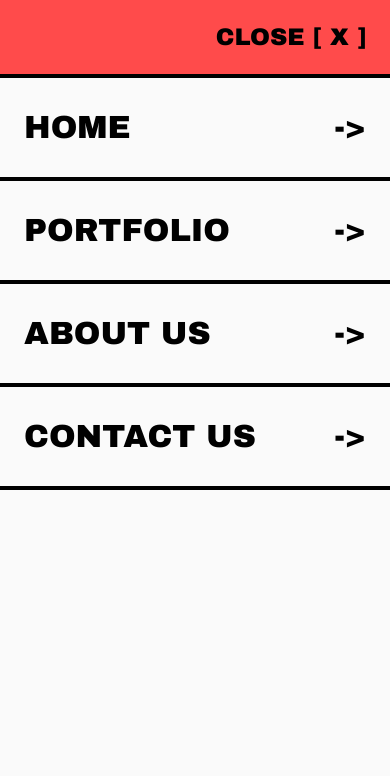
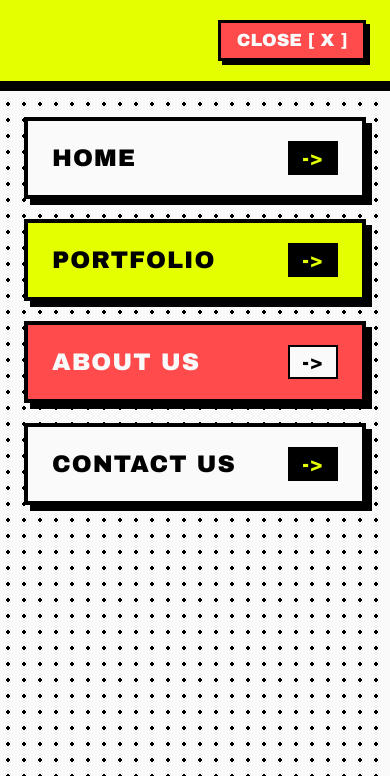
Before and after one commit to anshwatts/editkaro, a plain HTML site: page about.html in a window 390 px wide. Both pictures are taken after a click on the button "MENU". Shown: the top 776 px of the page. Drawn offline with Linux system fonts and the light colour scheme.

Commit message:
menu fixed

```diff
--- a/about.html
+++ b/about.html
@@ -53,7 +53,7 @@
                 <div class="team-card brutal-card">
                     <img class="member-image" src="221.jpg" alt="Ansh Watts">
                     <div class="member-info">
-                        <h3 class="member-name">Ansh Watts</h3>
+                        <h3 class="member-name">Shrikant Tiwari</h3>
                         <p class="member-role">Founder & Lead Editor</p>
                     </div>
                 </div>
--- a/script.js
+++ b/script.js
@@ -143,15 +143,18 @@ const overlayLinks = document.querySelectorAll('.overlay-link');
 if (mobileMenuBtn && mobileOverlay && closeOverlayBtn) {
     mobileMenuBtn.addEventListener('click', () => {
         mobileOverlay.classList.add('open');
+        document.body.style.overflow = 'hidden';
     });
 
     closeOverlayBtn.addEventListener('click', () => {
         mobileOverlay.classList.remove('open');
+        document.body.style.overflow = '';
     });
 
     overlayLinks.forEach(link => {
         link.addEventListener('click', () => {
             mobileOverlay.classList.remove('open');
+            document.body.style.overflow = '';
         });
     });
 }
--- a/style.css
+++ b/style.css
@@ -487,9 +487,13 @@ body {
         inset: 0;
         z-index: 9999999;
         background-color: #FAFAFA;
+        background-image: radial-gradient(#000 15%, transparent 15%);
+        background-size: 16px 16px;
         flex-direction: column;
+        justify-content: flex-start;
         transform: translateX(100%);
-        transition: transform 0.2s ease-out;
+        transition: transform 0.3s cubic-bezier(0.16, 1, 0.3, 1);
+        overflow-y: auto;
     }
 
     #mobile-overlay.open {
@@ -499,28 +503,40 @@ body {
     .overlay-header {
         width: 100%;
         border-bottom: 4px solid #000;
-        background-color: #FF4B4B;
+        background-color: #E3FF00;
+        box-shadow: 0px 6px 0px #000;
         display: flex;
         justify-content: flex-end;
-        padding: 1.5rem;
+        align-items: center;
+        padding: 1.25rem 1.5rem;
+        z-index: 10;
     }
 
     #close-overlay-btn {
-        background: none;
-        border: none;
-        color: #000;
+        background-color: #FF4B4B;
+        border: 3px solid #000;
+        box-shadow: 4px 4px 0px #000;
+        color: #FAFAFA;
         font-weight: 900;
-        font-size: 1.5rem;
+        font-size: 1.1rem;
         font-family: inherit;
         cursor: pointer;
-        padding: 0;
+        padding: 0.5rem 1rem;
+        transition: all 0.1s ease;
+    }
+
+    #close-overlay-btn:active {
+        transform: translate(4px, 4px);
+        box-shadow: 0px 0px 0px #000;
     }
 
     .overlay-links {
         display: flex;
         flex-direction: column;
         width: 100%;
-        gap: 0;
+        padding: 1.5rem;
+        gap: 1.25rem;
+        margin-top: 0.5rem;
     }
 
     .overlay-link {
@@ -528,21 +544,43 @@ body {
         justify-content: space-between;
         align-items: center;
         width: 100%;
-        padding: 2rem 1.5rem;
-        border-bottom: 4px solid #000;
+        padding: 1.25rem 1.5rem;
+        border: 4px solid #000;
+        border-radius: 0px;
+        box-shadow: 6px 6px 0px #000;
         text-decoration: none;
         color: #000;
-        font-size: 2rem;
+        font-size: 1.5rem;
         font-weight: 900;
+        letter-spacing: 1px;
         text-transform: uppercase;
         background-color: #FAFAFA;
-        transition: none;
-        -webkit-text-stroke: 0;
+        transition: transform 0.15s, box-shadow 0.15s, background-color 0.15s;
     }
 
-    .overlay-link:hover,
+    .overlay-link:nth-child(1) { background-color: #FAFAFA; }
+    .overlay-link:nth-child(2) { background-color: #E3FF00; }
+    .overlay-link:nth-child(3) { background-color: #FF4B4B; color: #FAFAFA; }
+    .overlay-link:nth-child(4) { background-color: #FAFAFA; }
+
+    .overlay-link span:last-child {
+        background-color: #000;
+        color: #E3FF00;
+        padding: 0.25rem 0.75rem;
+        font-size: 1.25rem;
+        border: 2px solid #000;
+    }
+
+    .overlay-link:nth-child(3) span:last-child {
+        background-color: #FAFAFA;
+        color: #000;
+    }
+
     .overlay-link:active {
+        transform: translate(6px, 6px);
+        box-shadow: 0px 0px 0px #000;
         background-color: #E3FF00;
+        color: #000;
     }
 
     .hero-section {
@@ -1111,13 +1149,23 @@ body {
     }
 
     html, body {
-        scrollbar-width: none;
-        -ms-overflow-style: none;
         overflow-x: hidden;
     }
 
     ::-webkit-scrollbar {
-        display: none !important;
-        width: 0px !important;
+        width: 6px !important;
+        display: block !important;
+    }
+
+    ::-webkit-scrollbar-track {
+        background-color: #FAFAFA !important;
+        background-image: none !important;
+        border-left: 2px solid #000 !important;
+    }
+
+    ::-webkit-scrollbar-thumb {
+        background-color: #FF4B4B !important;
+        border: 1px solid #000 !important;
+        box-shadow: none !important;
     }
 }
```
